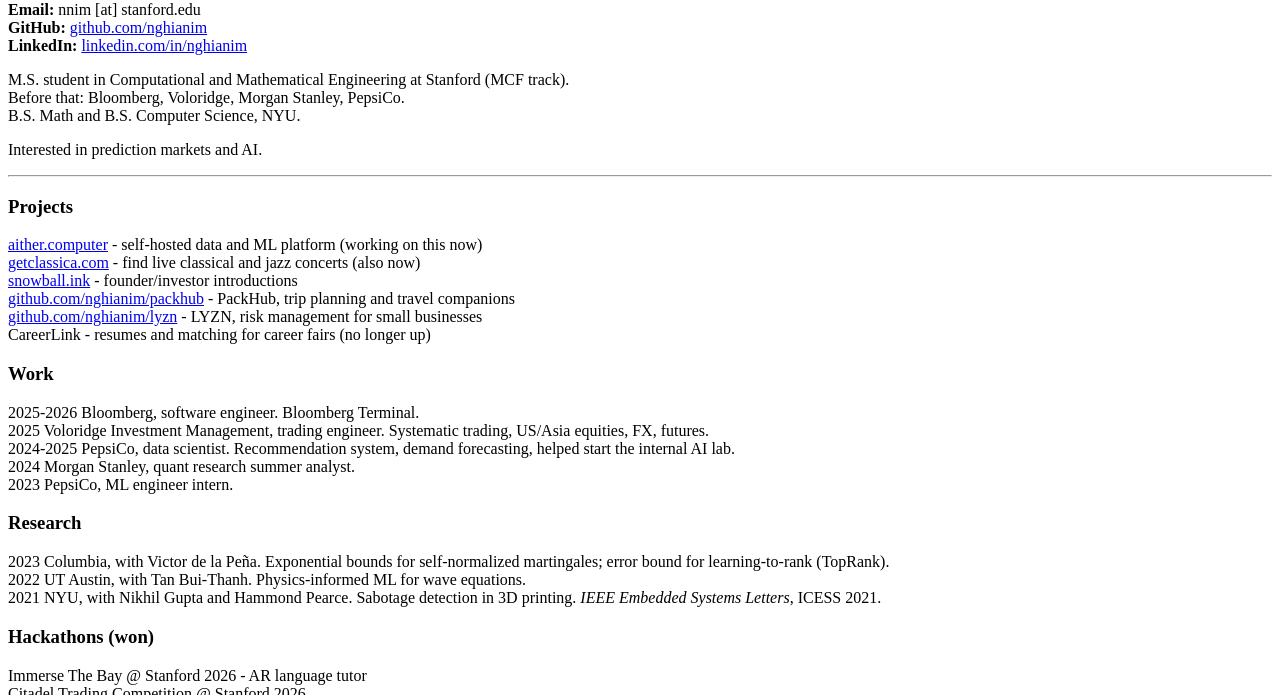
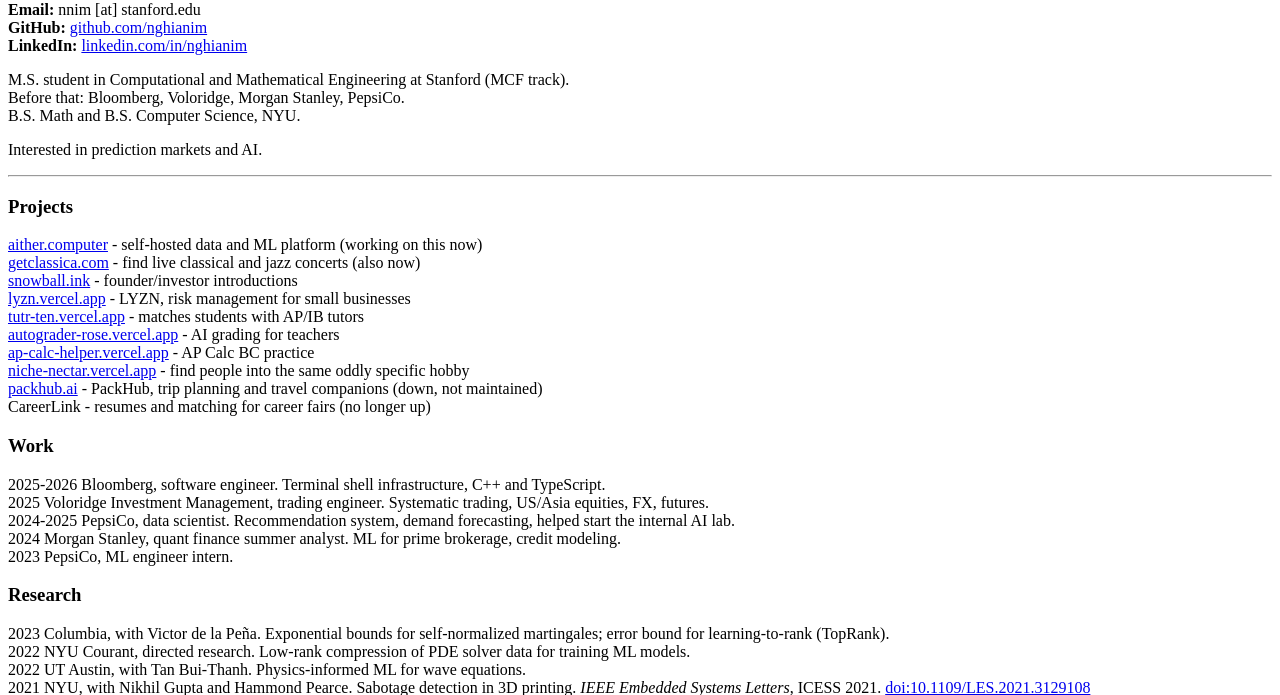
Before and after one commit to NghiaNim/nghian.im, a plain HTML site: page index.html in a window 1280 px wide. Shown: the part 105-800 px from the top of the page. Drawn offline with Linux system fonts and the light colour scheme.

Commit message:
Add Vercel projects, LinkedIn bits, fix links

```diff
--- a/index.html
+++ b/index.html
@@ -28,21 +28,26 @@ B.S. Math and B.S. Computer Science, NYU.
 <a href="https://aither.computer">aither.computer</a> - self-hosted data and ML platform (working on this now)<br>
 <a href="https://getclassica.com">getclassica.com</a> - find live classical and jazz concerts (also now)<br>
 <a href="https://www.snowball.ink">snowball.ink</a> - founder/investor introductions<br>
-<a href="https://github.com/nghianim/packhub">github.com/nghianim/packhub</a> - PackHub, trip planning and travel companions<br>
-<a href="https://github.com/nghianim/lyzn">github.com/nghianim/lyzn</a> - LYZN, risk management for small businesses<br>
+<a href="https://lyzn.vercel.app">lyzn.vercel.app</a> - LYZN, risk management for small businesses<br>
+<a href="https://tutr-ten.vercel.app">tutr-ten.vercel.app</a> - matches students with AP/IB tutors<br>
+<a href="https://autograder-rose.vercel.app">autograder-rose.vercel.app</a> - AI grading for teachers<br>
+<a href="https://ap-calc-helper.vercel.app">ap-calc-helper.vercel.app</a> - AP Calc BC practice<br>
+<a href="https://niche-nectar.vercel.app">niche-nectar.vercel.app</a> - find people into the same oddly specific hobby<br>
+<a href="https://packhub.ai">packhub.ai</a> - PackHub, trip planning and travel companions (down, not maintained)<br>
 CareerLink - resumes and matching for career fairs (no longer up)<br>
 
 <h3>Work</h3>
-2025-2026 Bloomberg, software engineer. Bloomberg Terminal.<br>
+2025-2026 Bloomberg, software engineer. Terminal shell infrastructure, C++ and TypeScript.<br>
 2025 Voloridge Investment Management, trading engineer. Systematic trading, US/Asia equities, FX, futures.<br>
 2024-2025 PepsiCo, data scientist. Recommendation system, demand forecasting, helped start the internal AI lab.<br>
-2024 Morgan Stanley, quant research summer analyst.<br>
+2024 Morgan Stanley, quant finance summer analyst. ML for prime brokerage, credit modeling.<br>
 2023 PepsiCo, ML engineer intern.<br>
 
 <h3>Research</h3>
 2023 Columbia, with Victor de la Pe&ntilde;a. Exponential bounds for self-normalized martingales; error bound for learning-to-rank (TopRank).<br>
+2022 NYU Courant, directed research. Low-rank compression of PDE solver data for training ML models.<br>
 2022 UT Austin, with Tan Bui-Thanh. Physics-informed ML for wave equations.<br>
-2021 NYU, with Nikhil Gupta and Hammond Pearce. Sabotage detection in 3D printing. <i>IEEE Embedded Systems Letters</i>, ICESS 2021.<br>
+2021 NYU, with Nikhil Gupta and Hammond Pearce. Sabotage detection in 3D printing. <i>IEEE Embedded Systems Letters</i>, ICESS 2021. <a href="https://doi.org/10.1109/LES.2021.3129108">doi:10.1109/LES.2021.3129108</a><br>
 
 <h3>Hackathons (won)</h3>
 Immerse The Bay @ Stanford 2026 - AR language tutor<br>
@@ -52,11 +57,12 @@ Hudson River Trading Hackathon 2023 - dynamic pricing for the MTA<br>
 Hack3D 2021<br>
 
 <h3>Other</h3>
-Born and raised in Ho Chi Minh City. Went to PTNK, graduated 2020.<br>
+Born and raised in Ho Chi Minh City. Went to PTNK (VNU-HCM High School for the Gifted), English class, graduated 2020.<br>
+Summer 2019 at MaSSP in Hanoi, my first real ML. Built an object detector to find lost stuff.<br>
 Lived in Sydney for a while, and West Palm Beach for a while.<br>
 Know a lot about Vietnam. Have traveled around Southeast Asia a lot.<br>
 Play the piano.<br>
-Learned about 10 languages, can speak maybe 4 at a not completely terrible level.<br>
+Learned about 10 languages, can speak maybe 4 at a not completely terrible level (Vietnamese, English, Japanese, Mandarin).<br>
 
 <hr>
 Last updated Nov 2026.
```
